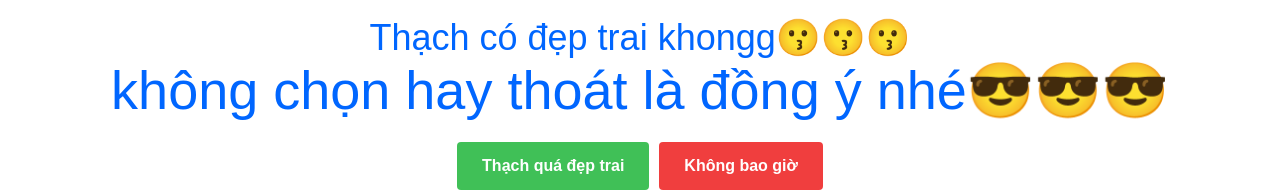
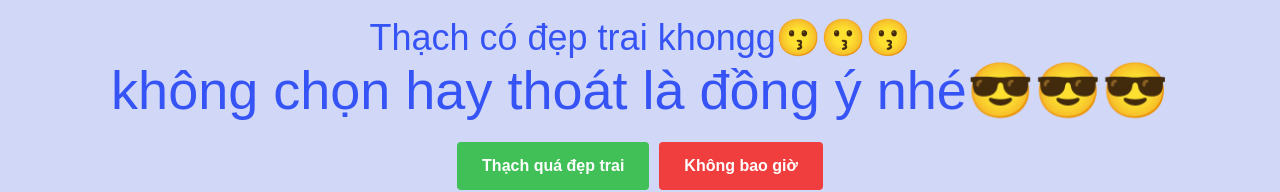
Before and after one commit to longthan00/deptrai, a plain HTML site: page index.html in a window 1280 px wide. Shown: the part 457-649 px from the top of the page. Drawn offline with Linux system fonts and the light colour scheme; a web font is replaced by a local one.

Commit message:
Update style.css

```diff
--- a/style.css
+++ b/style.css
@@ -9,7 +9,7 @@ html {
 }
 
 body {
-  background-color: ##66CCFF;
+  background-color: #d1d8f7;
   font-family: "Protest Riot", sans-serif;
 }
 
@@ -31,7 +31,7 @@ body {
 
 .title {
   font-size: 3.6rem;
-  color: #0066FF;
+  color: #3653f5;
   text-align: center;
   margin-bottom: 2rem;
 }
```
